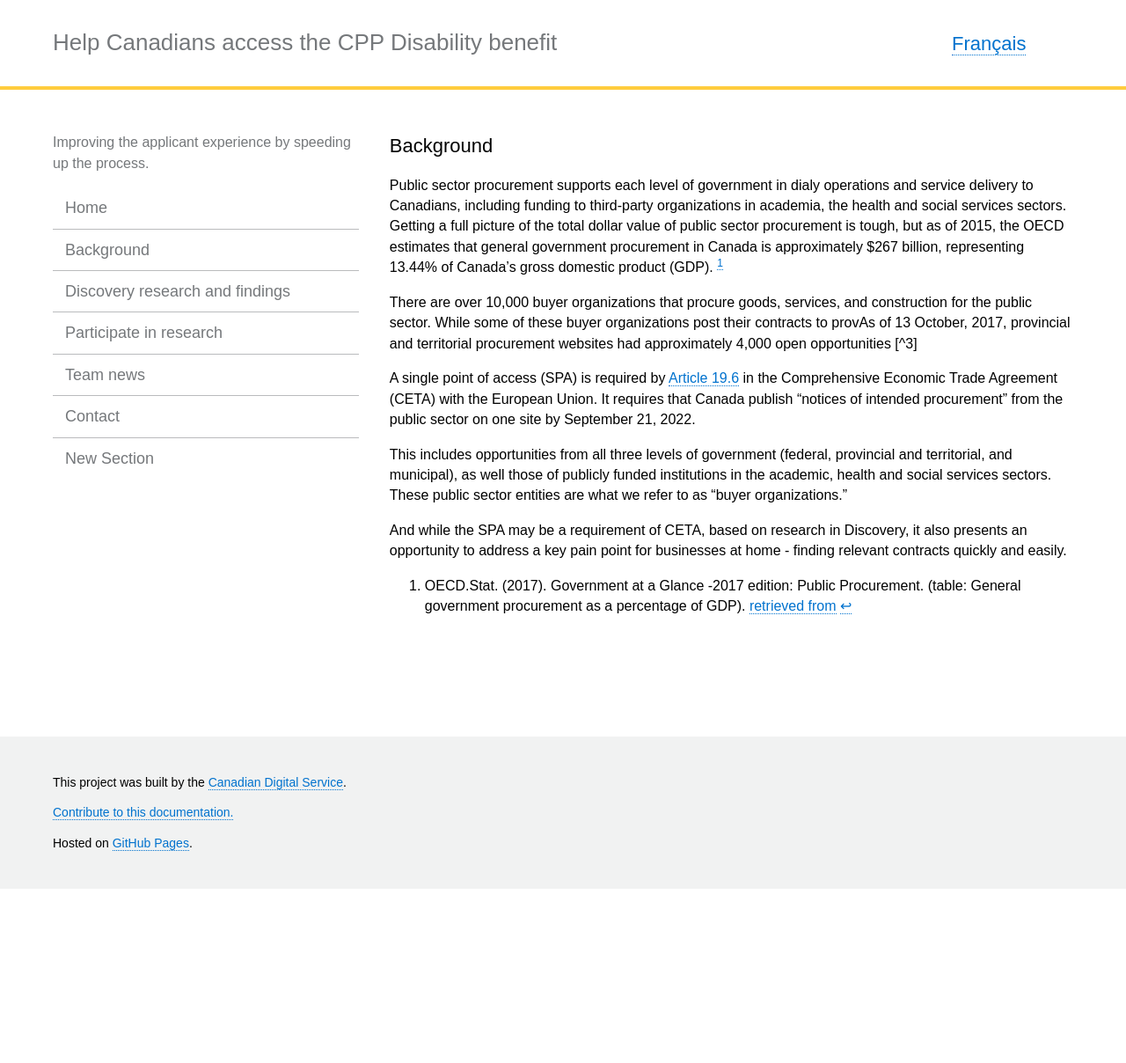
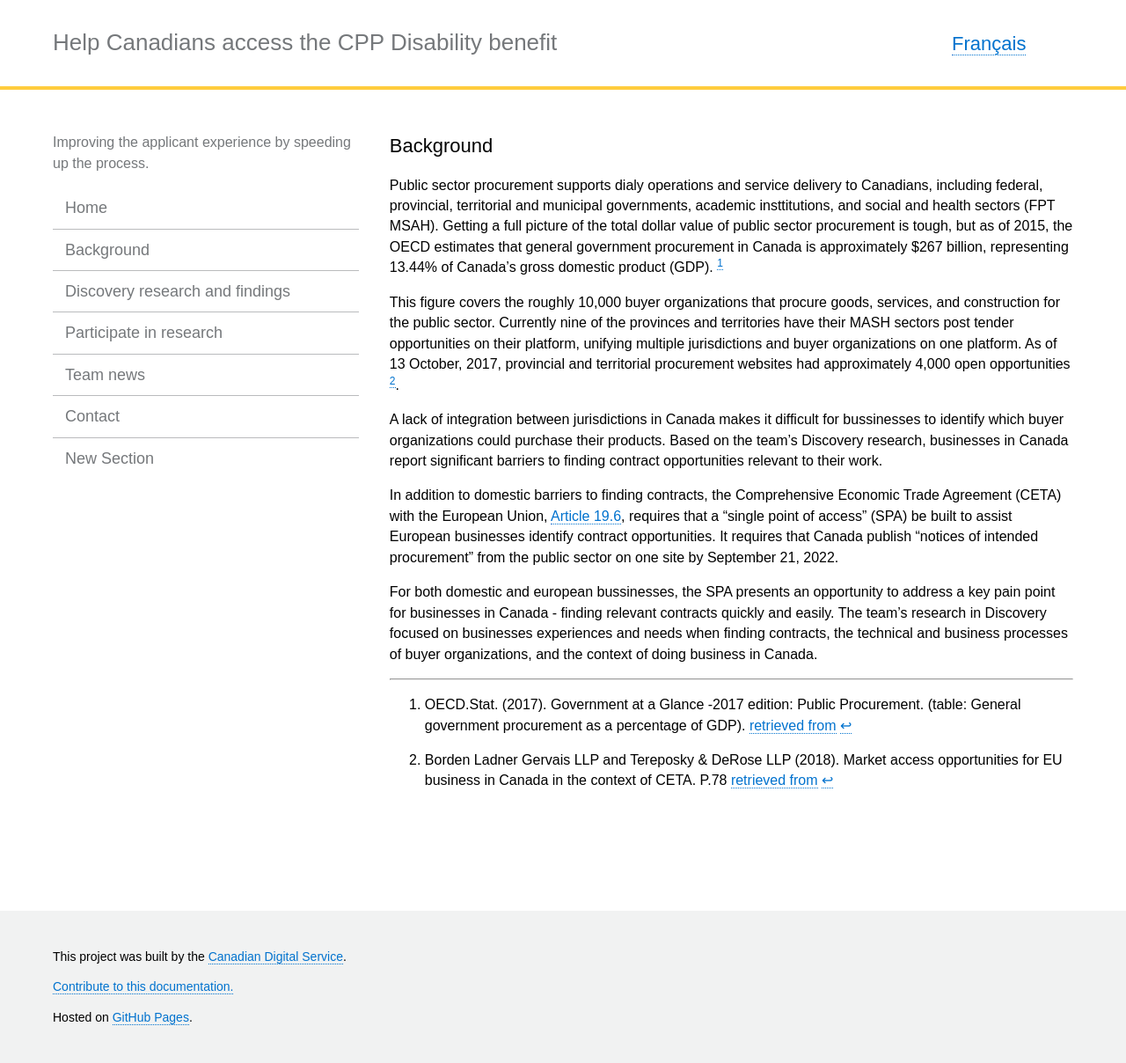
Before and after one commit to cds-snc/pspc-documentation, a Jekyll site: the page built from _pages/en/background.md, in a window 1280 px wide. Shown: the whole page at 88% size. Built offline with Jekyll 4.4.1, drawn with Linux system fonts in a browser that asks for light colours; before the commit the page ends 1010 px from its top, so only the background shows below that.

Commit message:
Update background.md

```diff
--- a/_pages/en/background.md
+++ b/_pages/en/background.md
@@ -6,30 +6,25 @@ permalink: "/background/"
 trans_url: "/contexte/"
 ---
 
-Public sector procurement supports each level of government in dialy operations and service delivery to Canadians, including funding to third-party organizations in academia, the health and social services sectors. Getting a full picture of the total dollar value of public sector procurement is tough, but as of 2015, the OECD estimates that general government procurement in Canada is approximately $267 billion, representing 13.44% of Canada's gross domestic product (GDP). [^2]
+Public sector procurement supports dialy operations and service delivery to Canadians, including federal, provincial, territorial and municipal governments, academic insttitutions, and social and health sectors (FPT MSAH). Getting a full picture of the total dollar value of public sector procurement is tough, but as of 2015, the OECD estimates that general government procurement in Canada is approximately $267 billion, representing 13.44% of Canada's gross domestic product (GDP). [^2]
 
-There are over 10,000 buyer organizations that procure goods, services, and construction for the public sector. While some of these buyer organizations post their contracts to provAs of 13 October, 2017, provincial and territorial procurement websites had approximately 4,000 open opportunities [^3]
+This figure covers the roughly 10,000 buyer organizations that procure goods, services, and construction for the public sector. Currently nine of the provinces and territories have their MASH sectors post tender opportunities on their platform, unifying multiple jurisdictions and buyer organizations on one platform. As of 13 October, 2017, provincial and territorial procurement websites had approximately 4,000 open opportunities [^3].
 
-A single point of access (SPA) is required by [Article 19.6](https://www.international.gc.ca/trade-commerce/trade-agreements-accords-commerciaux/agr-acc/ceta-aecg/text-texte/19.aspx?lang=eng) in the Comprehensive Economic Trade Agreement (CETA) with the European Union. It requires that Canada publish “notices of intended procurement” from the public sector on one site by September 21, 2022.
+A lack of integration between jurisdictions in Canada makes it difficult for bussinesses to identify which buyer organizations could purchase their products. Based on the team's Discovery research, businesses in Canada report significant barriers to finding contract opportunities relevant to their work.
 
-This includes opportunities from all three levels of government (federal, provincial and territorial, and municipal), as well those of publicly funded institutions in the academic, health and social services sectors. These public sector entities are what we refer to as “buyer organizations.”
+In addition to domestic barriers to finding contracts, the Comprehensive Economic Trade Agreement (CETA) with the European Union, [Article 19.6](https://www.international.gc.ca/trade-commerce/trade-agreements-accords-commerciaux/agr-acc/ceta-aecg/text-texte/19.aspx?lang=eng), requires that a "single point of access" (SPA) be built to assist European businesses identify contract opportunities. It requires that Canada publish “notices of intended procurement” from the public sector on one site by September 21, 2022.
 
-And while the SPA may be a requirement of CETA, based on research in Discovery, it also presents an opportunity to address a key pain point for businesses at home - finding relevant contracts quickly and easily.
+For both domestic and european bussinesses, the SPA presents an opportunity to address a key pain point for businesses in Canada - finding relevant contracts quickly and easily. The team's research in Discovery focused on businesses experiences and needs when finding contracts, the technical and business processes of buyer organizations, and the context of doing business in Canada.
 
 
 
 
 
-
-
-
-
-
-
-
-
+--------------------------------------------------------------------------------------------------------------------
 [^1]: British Columbia Government (2015, November 10). Public Sector Procurement Research Summary. [retrieved from](https://www2.gov.bc.ca/assets/gov/government/services-for-government-and-broader-public-sector/buy-goods-services-and-construction/support-services/public_sector_procurement_research_summary.pdf)
 
 [^2]: General government procurement accounts for 13.44% of Canada's Gross Domestic Product ($1.983 trillion).
 
 [^2]: OECD.Stat. (2017). Government at a Glance -2017 edition: Public Procurement. (table: General government procurement as a percentage of GDP). [retrieved from](https://stats.oecd.org/Index.aspx?DataSetCode=GOV_2015)
+
+[^3]: Borden Ladner Gervais LLP and Tereposky & DeRose LLP (2018). Market access opportunities for EU business in Canada in the context of CETA. P.78 [retrieved from](https://euccan.com/wp-content/uploads/2018/12/Market-access-opportunities-for-EU-business-in-Canada-in-the-context-of-CETA_May-2018.pdf)
```
